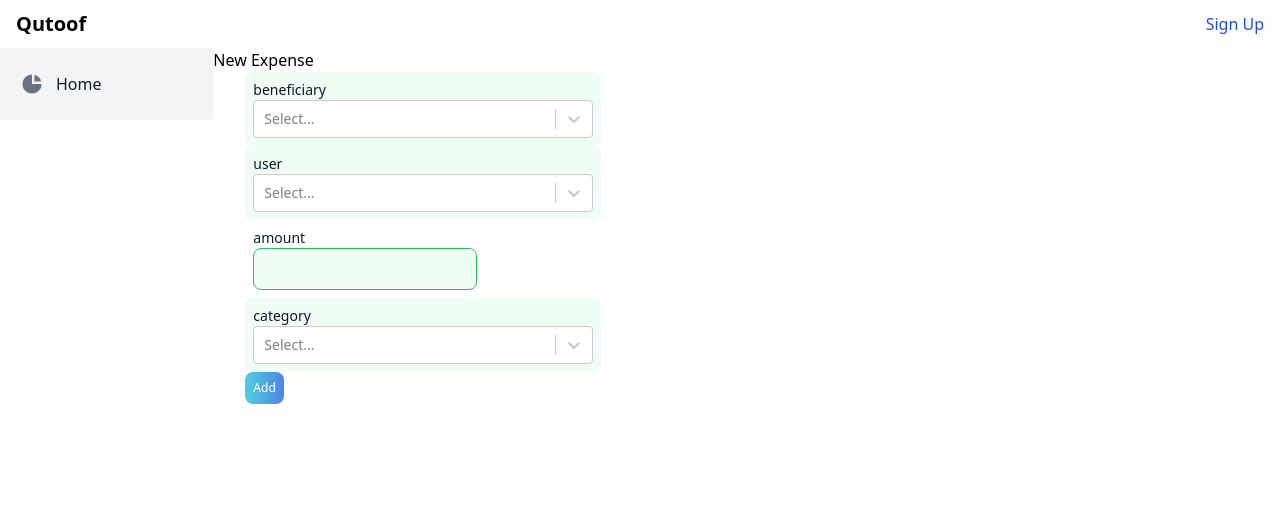
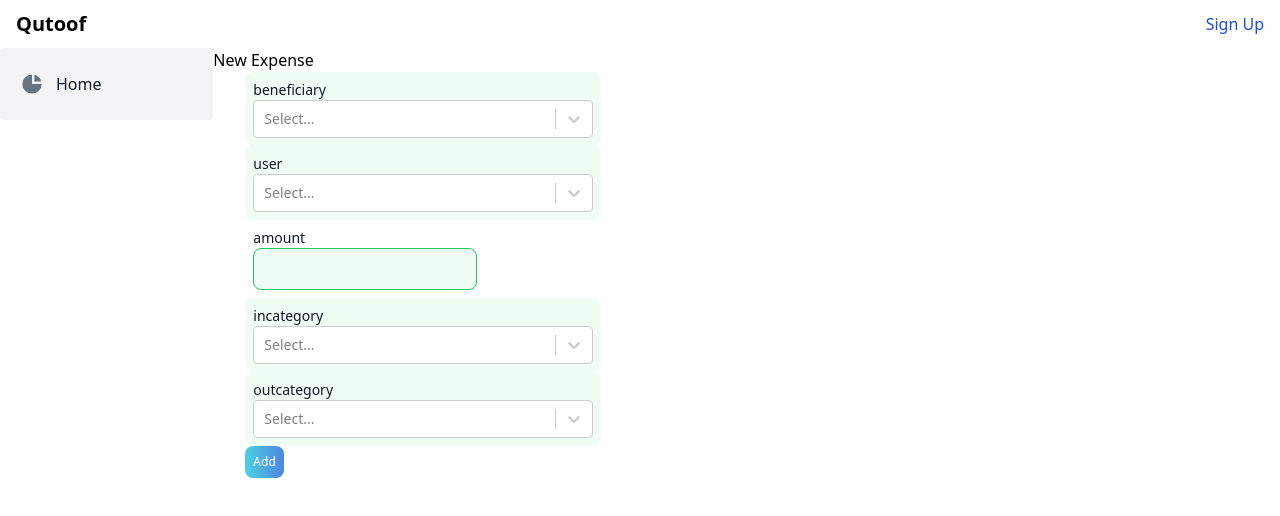
Before and after one commit to KarimAter/Qotoof-FE, a Next.js app: page /expenseForm in a window 1280 px wide. Shown: the top 516 px of the page. Built offline with nearby package versions, Linux system fonts and the light colour scheme; no server answers.

Commit message:
update Signup, refactor according new DB schema

```diff
--- a/src/components/Signup.tsx
+++ b/src/components/Signup.tsx
@@ -2,11 +2,12 @@ import React from 'react';
 import { yupResolver } from '@hookform/resolvers/yup';
 import * as yup from 'yup';
 import { useForm } from 'react-hook-form';
-import API_ENDPOINT from '../utils/constants';
-import fetchHelper from '../utils/fetchHelpers';
+import API_ENDPOINT, { Role, SelectOption } from '../utils/constants';
+import { fetchHelper } from '../utils/fetchHelpers';
 import { IUser } from '../utils/interfaces';
 import Button from './Button';
 import Input from './Input';
+import Select from './Select';
 
 type Props = {};
 
@@ -23,28 +24,22 @@ const Signup = (props: Props) => {
     handleSubmit,
     watch,
     formState: { errors },
+    control,
   } = useForm<IUser>({ resolver: yupResolver(signUpschema) });
+
+  const ops: SelectOption[] = [];
+  Object.keys(Role)
+    .filter((key) => key.match(/[A-Z]/))
+    .map((key) => ops.push({ name: key }));
 
   const submitData = async (user: IUser) => {
     // if (updatedBeneficiary?.name) {
     await fetchHelper(`${API_ENDPOINT}/user/`, {
       method: 'POST',
-      headers: {
-        'Content-Type': 'application/json',
-      },
       body: JSON.stringify({
         ...user,
       }),
     });
-    // } else {
-    //   await fetchHelper(`${API_ENDPOINT}/beneficiary/`, {
-    //     method: 'POST',
-    //     headers: {
-    //       'Content-Type': 'application/json',
-    //     },
-    //     body: JSON.stringify({ beneficiaryName: ben.name }),
-    //   });
-    // }
   };
   return (
     <div className=" ">
@@ -68,11 +63,12 @@ const Signup = (props: Props) => {
           reg={{ ...register('password') }}
           error={errors.password}
         />
-        <Input
-          name="role"
-          label="Role"
-          reg={{ ...register('role') }}
+        <Select
           error={errors.role}
+          options={ops}
+          control={control}
+          fieldLabel="role"
+          // valuee={{ name: upda?.category }}
         />
         <Button type="submit">Sign up </Button>
       </form>
--- a/src/pages/expenseForm.tsx
+++ b/src/pages/expenseForm.tsx
@@ -7,10 +7,13 @@ import { useSelector } from 'react-redux';
 import Button from '../components/Button';
 import Input from '../components/Input';
 import Select from '../components/Select';
-import API_ENDPOINT, { ExpenseCategory } from '../utils/constants';
+import API_ENDPOINT, {
+  DonationCategory,
+  ExpenseCategory,
+} from '../utils/constants';
 import { IBeneficiary, IExpense, IUser } from '../utils/interfaces';
 import useFetcher from '../utils/useFetcher';
-import {fetchHelper} from '../utils/fetchHelpers';
+import { fetchHelper } from '../utils/fetchHelpers';
 import { authSelector } from '../redux/authSlice';
 
 const schema = yup.object().shape({
@@ -27,7 +30,8 @@ const schema = yup.object().shape({
     .typeError('Amount has to be a number')
     .required('donation amount is required')
     .min(1),
-  category: yup.string().required('category is required').min(0),
+  incategory: yup.string().required('incategory is required').min(0),
+  outcategory: yup.string().required('outcategory is required').min(0),
 });
 
 type Props = {};
@@ -110,20 +114,19 @@ function ExpenseForm(props: Props) {
           error={errors.amount}
           value={updatedExpense?.amount}
         />
-        {/* <Input
-          type="text"
-          name="category"
-          label="category"
-          reg={{ ...register('category') }}
-          error={errors.category}
-          value={updatedExpense?.category}
-        /> */}
         <Select
-          error={errors.category}
+          error={errors.incategory}
+          options={DonationCategory}
+          control={control}
+          fieldLabel="incategory"
+          valuee={{ name: updatedExpense?.incategory }}
+        />
+        <Select
+          error={errors.outcategory}
           options={ExpenseCategory}
           control={control}
-          fieldLabel="category"
-          valuee={{ name: updatedExpense?.category }}
+          fieldLabel="outcategory"
+          valuee={{ name: updatedExpense?.outcategory }}
         />
 
         <Button type="submit"> {updatedExpense ? 'Update' : 'Add'} </Button>
--- a/src/utils/fetchHelpers.ts
+++ b/src/utils/fetchHelpers.ts
@@ -2,7 +2,7 @@
 
 export const fetchHelper = async (
   apiEndpoint: string,
-  payload: { method: string; token: string; body?: any },
+  payload: { method: string; token?: string; body?: any },
 ) => {
   // const router = useRouter();
   try {
--- a/src/utils/interfaces.ts
+++ b/src/utils/interfaces.ts
@@ -31,7 +31,8 @@ export interface IExpense {
   id: number;
   date: string;
   amount: number;
-  category: string;
+  incategory: string;
+  outcategory: string;
   status: string;
   paymentType: string;
   comment: string;
```
